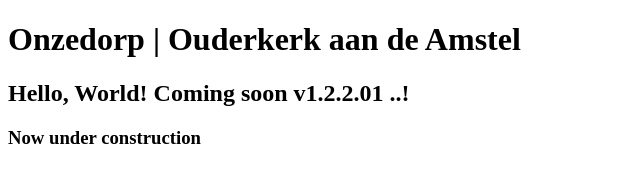
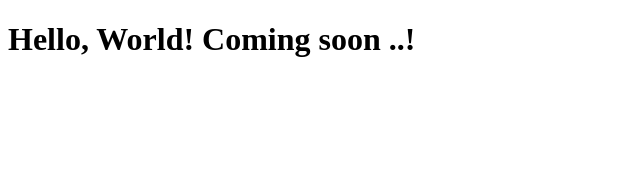
Before and after one commit to burcmuratmetin/onzedorp, a plain HTML site: page index.html in a window 1280 px wide. Shown: the whole page, without its empty margins (0-640 px from the left). Drawn offline with Linux system fonts and the light colour scheme.

```diff
--- a/index.html
+++ b/index.html
@@ -4,9 +4,6 @@
 <title>Onzedorp | Ouderkerk aan de Amstel</title>
 </head>
 <body>
-<h1>Onzedorp | Ouderkerk aan de Amstel</h1>
-<h2>Hello, World! Coming soon v1.2.2.01 ..! </h2>
-<h3>Now under construction</h3>
-
+<h1>Hello, World! Coming soon ..! </h1>
 </body>
 </html>
```
